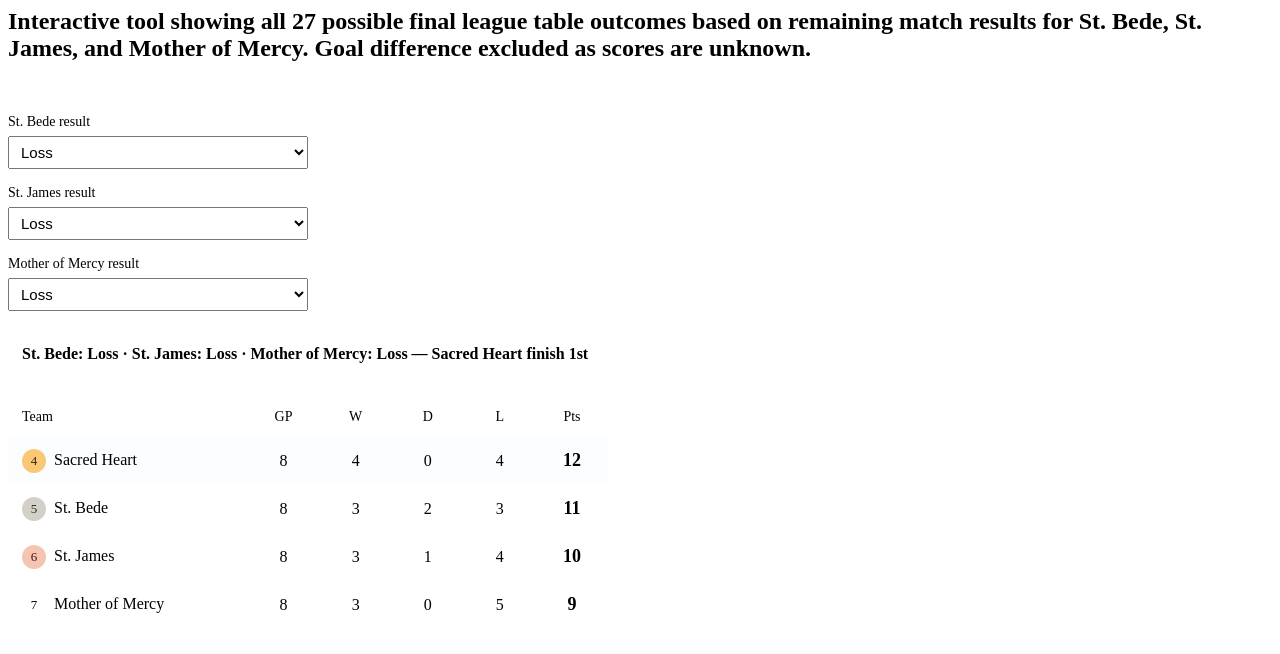
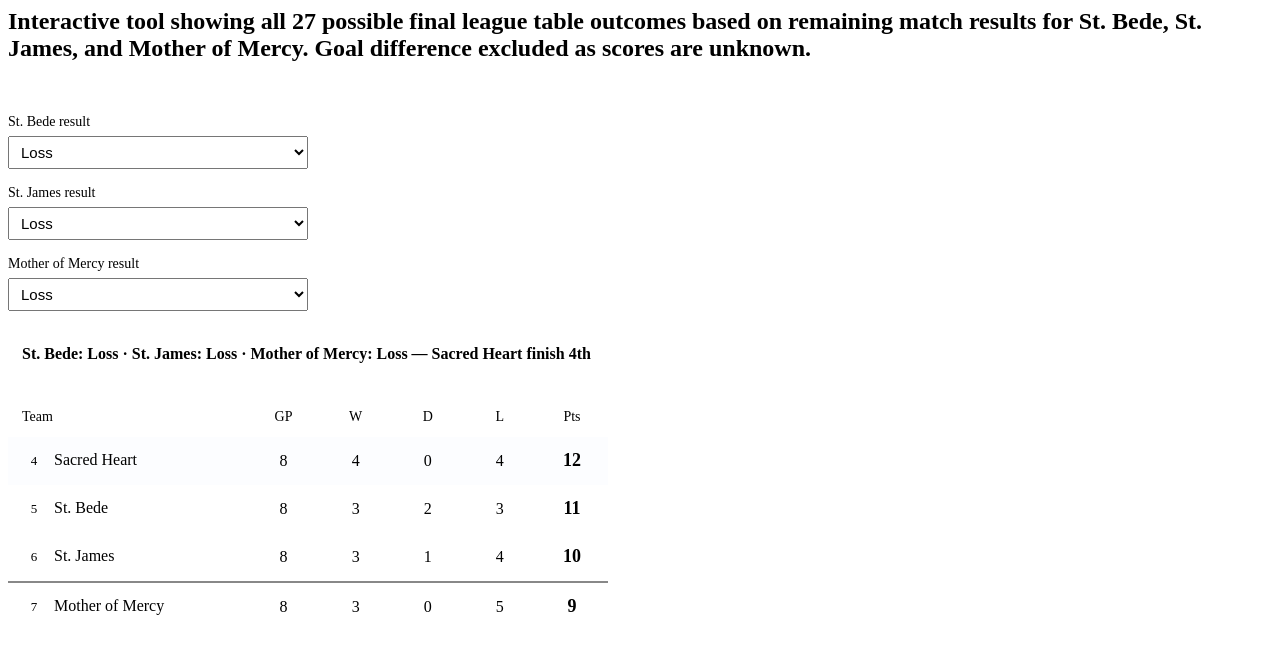
Before and after one commit to jcrowley-3/SHES-V7-SPRING2026-FINALTABLE, a plain HTML site: page index.html in a window 1280 px wide. Drawn offline with Linux system fonts and the light colour scheme.

Commit message:
Update index.html

```diff
--- a/index.html
+++ b/index.html
@@ -1,7 +1,6 @@
 <h2 class="sr-only">Interactive tool showing all 27 possible final league table outcomes based on remaining match results for St. Bede, St. James, and Mother of Mercy. Goal difference excluded as scores are unknown.</h2>
 
 <style>
-/* CHANGED: Switched from row (horizontal) to column (vertical) and restricted width so they don't stretch too wide */
 .scenario-controls {
   display: flex;
   flex-direction: column;
@@ -11,8 +10,6 @@
 }
 .result-group { display: flex; flex-direction: column; gap: 6px; }
 .result-group label { font-size: 14px; color: var(--color-text-secondary); font-weight: 500; }
-
-/* CHANGED: Added padding to the dropdowns to make them easier to click/tap with the larger text */
 .result-group select { width: 100%; padding: 6px 8px; font-size: 15px; }
 
 .table-wrap {
@@ -32,18 +29,21 @@ th:not(:first-child) { text-align: center; }
 td { padding: 12px 14px; border-bottom: 0.5px solid var(--color-border-tertiary); color: var(--color-text-primary); }
 td:not(:first-child) { text-align: center; color: var(--color-text-secondary); }
 tr:last-child td { border-bottom: none; }
+
+/* NEW: Creates a solid, distinct line beneath the 3rd team (6th place) to separate it from the 4th team (7th place) */
+#table-body tr:nth-child(3) td {
+  border-bottom: 2px solid var(--color-border-primary, #888888);
+}
+
 .sacred-heart td { background: #E6F1FB22; }
 .sacred-heart td:first-child { font-weight: 500; }
 
 .pos-badge { display: inline-flex; align-items: center; justify-content: center; width: 24px; height: 24px; border-radius: 50%; font-size: 13px; font-weight: 500; margin-right: 8px; }
-.pos-1 { background: #FAC775; color: #412402; }
-.pos-2 { background: #D3D1C7; color: #2C2C2A; }
-.pos-3 { background: #F5C4B3; color: #4A1B0C; }
-.pos-4 { background: var(--color-background-secondary); color: var(--color-text-secondary); }
+
+.pos-4, .pos-5, .pos-6, .pos-7 { background: var(--color-background-secondary); color: var(--color-text-secondary); }
 
 .pts-strong { font-weight: 600; color: var(--color-text-primary) !important; font-size: 18px; }
 
-/* CHANGED: Increased font size from 13px to 16px, added bolding, and matched the table's max-width */
 .scenario-label {
   font-size: 16px;
   font-weight: 600;
@@ -135,19 +135,21 @@ function compute() {
 
   const ranked = Object.entries(final).sort((a, b) => b[1].pts - a[1].pts);
 
-  const shPos = ranked.findIndex(([t]) => t === "Sacred Heart") + 1;
-  const posLabels = ["1st","2nd","3rd","4th"];
+  const shPos = ranked.findIndex(([t]) => t === "Sacred Heart") + 4;
+  const posLabels = ["4th","5th","6th","7th"];
   const labelEl = document.getElementById("scenario-label");
-  labelEl.textContent = results.map((r, i) => `${pending[i]}: ${r}`).join("  ·  ") + `  —  Sacred Heart finish ${posLabels[shPos-1]}`;
+  labelEl.textContent = results.map((r, i) => `${pending[i]}: ${r}`).join("  ·  ") + `  —  Sacred Heart finish ${posLabels[shPos-4]}`;
 
   const tbody = document.getElementById("table-body");
   tbody.innerHTML = "";
-  const badges = ["pos-1","pos-2","pos-3","pos-4"];
+
+  const badges = ["pos-4","pos-5","pos-6","pos-7"];
 
   ranked.forEach(([team, d], idx) => {
     const isSH = team === "Sacred Heart";
     const row = document.createElement("tr");
     if (isSH) row.className = "sacred-heart";
+
     row.innerHTML = `
       <td><span class="pos-badge ${badges[idx]}">${idx+4}</span>${team}</td>
       <td>${d.gp}</td>
```
